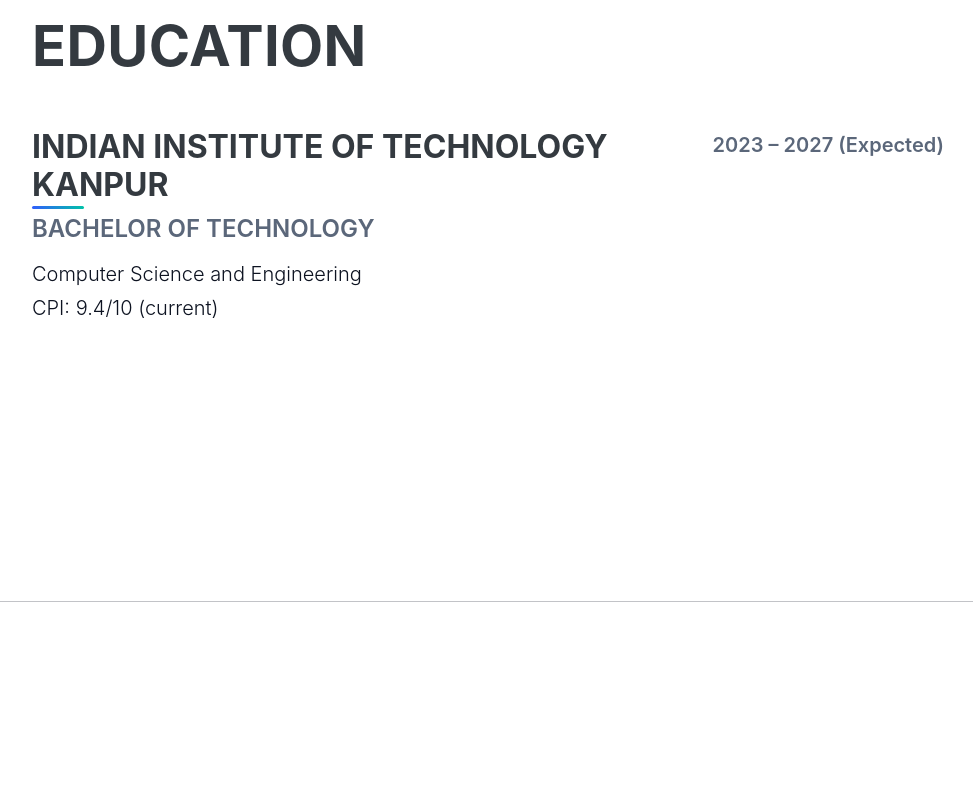
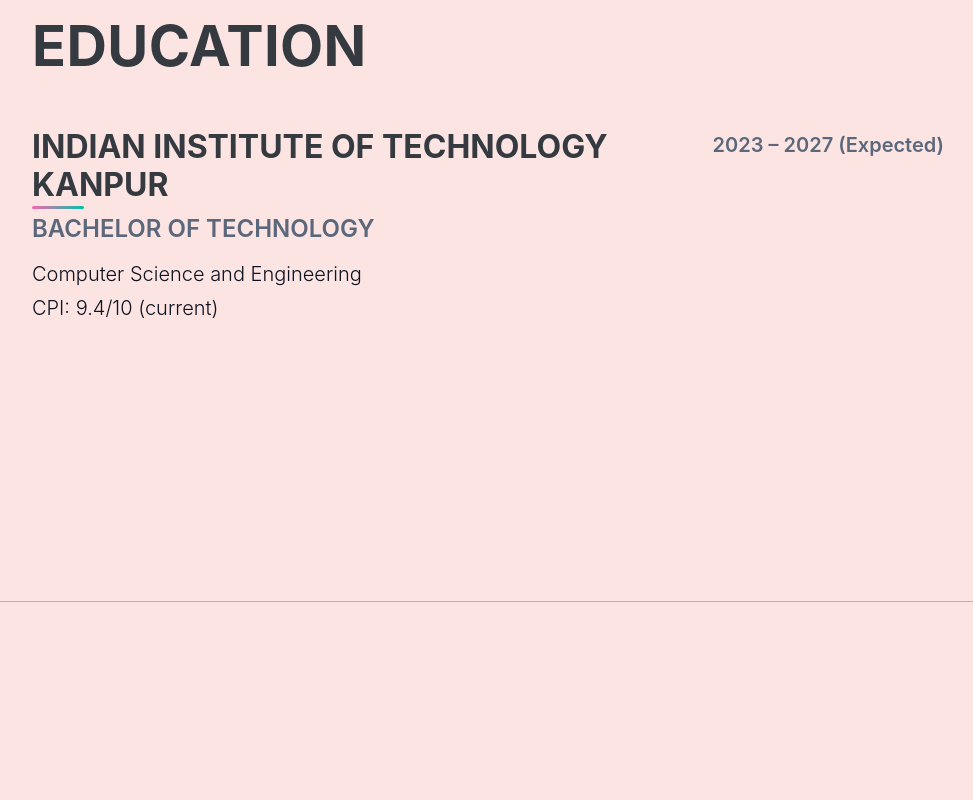
Before and after one commit to peedeevee-tech/peedeevee-tech.github.io, a plain HTML site: page index.html in a window 1280 px wide. Shown: the part 1000-1800 px from the top of the page, without its empty margins (288-1261 px from the left). Drawn offline with nearby package versions, Linux system fonts and the light colour scheme; a script that the page names is missing; a web font is replaced by a local one.

Commit message:
Update index.html

```diff
--- a/index.html
+++ b/index.html
@@ -36,12 +36,12 @@
     <!-- Tiny taste change: palette, spacing, headings, bullets, soft cards -->
     <style>
       :root{
-        --brand:#315efb;         /* primary */
+        --brand:#f766ad;         /* primary */
         --accent:#00c2a8;        /* accent */
         --ink:#0d1321;
         --muted:#5b677a;
       }
-      body{ color:var(--ink); }
+      body{ color:var(--ink); background-color: #fce4e3;}
       .bg-primary{ background-color:var(--brand)!important; }
       .text-primary{ color:var(--muted)!important; font-weight:600; }
       a{ color:var(--brand); text-decoration:none; border-bottom:1px dashed rgba(49,94,251,.35); }
```
